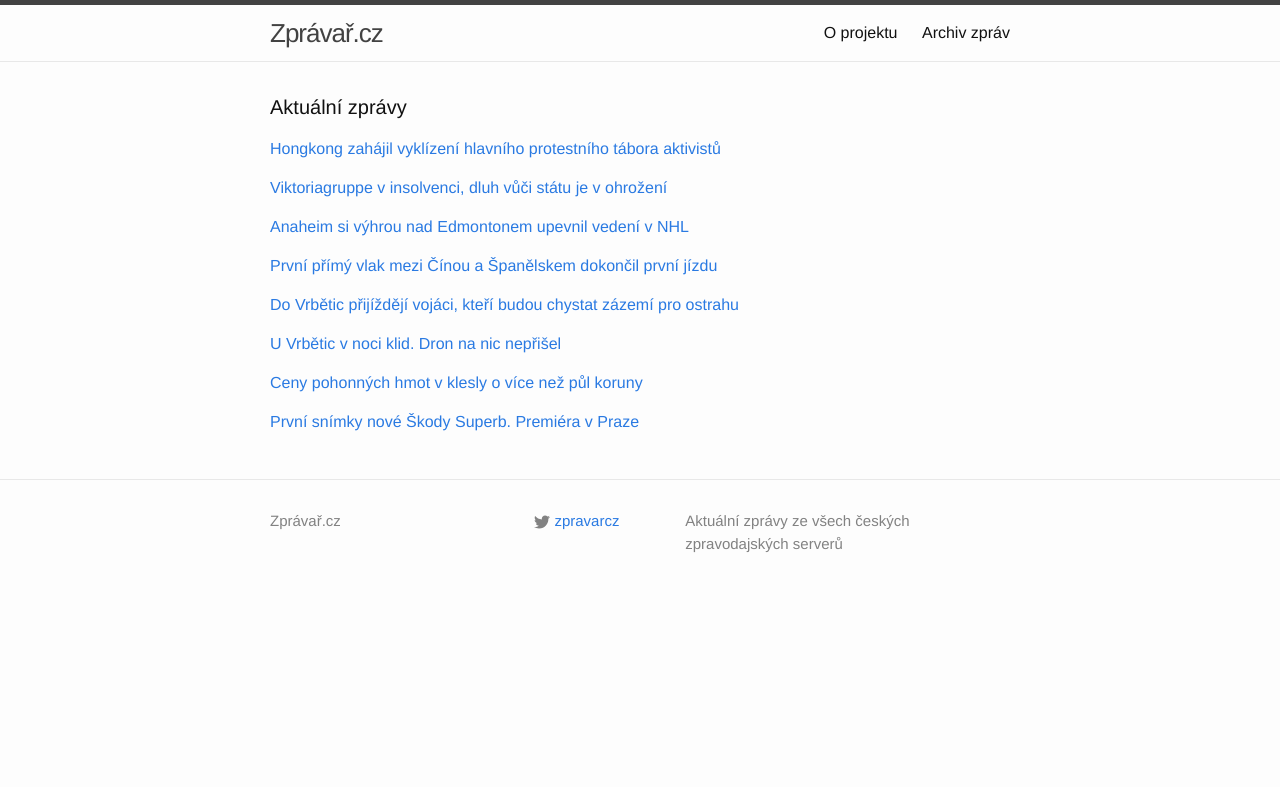
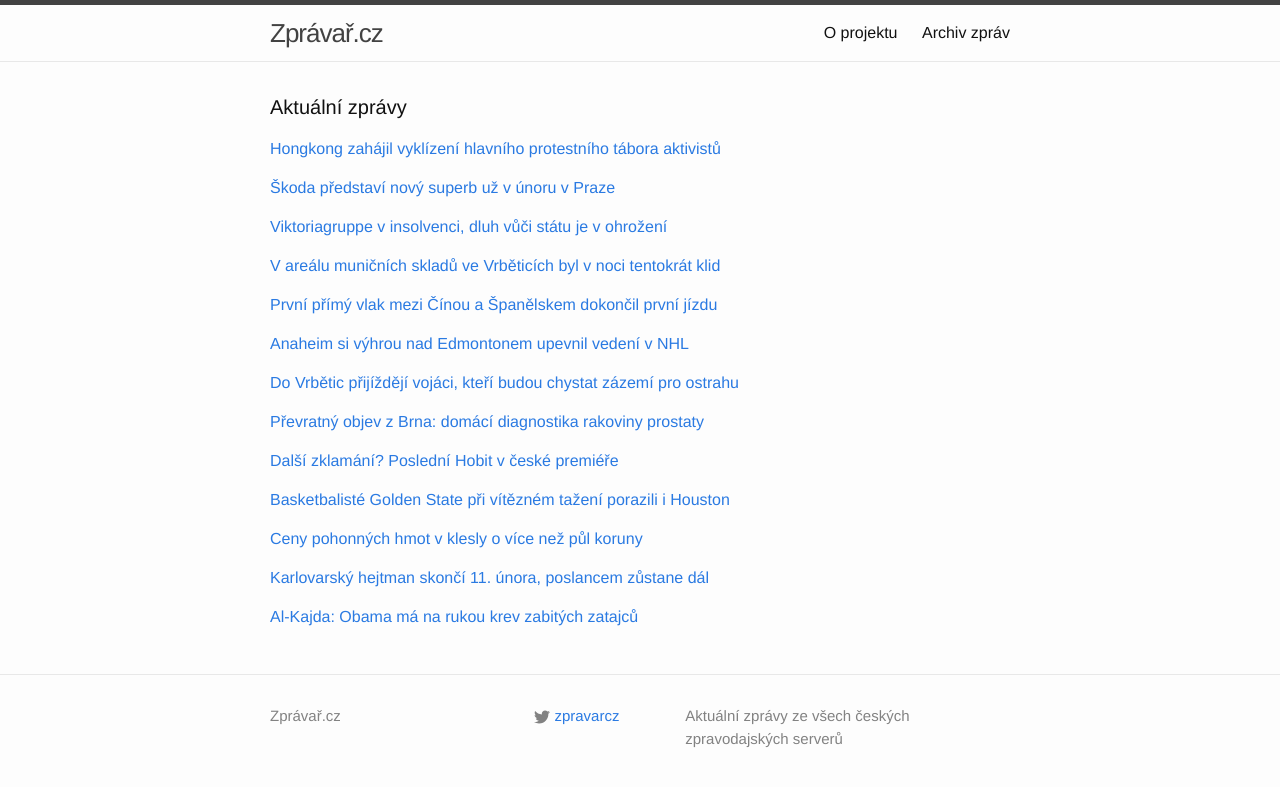
Before and after one commit to adliska/zpravar, a Jekyll site: the page built from index.html, in a window 1280 px wide. Shown: the top 787 px of the page. Built offline with Jekyll 4.4.1, drawn with Linux system fonts in a browser that asks for light colours.

Commit message:
zpravar news update

```diff
--- a/index.html
+++ b/index.html
@@ -17,56 +17,94 @@
 <li><a href=http://www.ceskenoviny.cz/zpravy/zpravy/hongkong-zahajil-vyklizeni-hlavniho-protestniho-tabora-aktivistu/1157511>Hongkong zahájil vyklízení hlavního protestního tábora aktivistů - www.ceskenoviny.cz</a></li>
 <li><a href=http://www.rozhlas.cz/_zprava/hongkong-zahajil-vyklizeni-hlavniho-protestniho-tabora-aktivistu--1431070>Hongkong zahájil vyklízení hlavního protestního tábora aktivistů - www.rozhlas.cz</a></li>
 </ul>
-</div><p><a href="javascript:;" onclick="toggle_visibility('zpravy1')">Viktoriagruppe v insolvenci, dluh vůči státu je v ohrožení</a></p>
+</div><p><a href="javascript:;" onclick="toggle_visibility('zpravy1')">Škoda představí nový superb už v únoru v Praze</a></p>
 <div id="zpravy1" style="display:none">
+<ul>
+<li><a href=http://www.novinky.cz/auto/356064-skoda-predstavi-novy-superb-uz-v-unoru-v-praze.html>Škoda představí nový superb už v únoru v Praze - www.novinky.cz</a></li>
+<li><a href=http://www.financninoviny.cz/zpravodajstvi/zpravy/skoda-auto-predstavi-novou-skodu-superb-v-unoru-v-praze/1157570>Škoda Auto představí novou Škodu Superb v únoru v Praze - www.financninoviny.cz</a></li>
+<li><a href=http://www.tyden.cz/rubriky/auta/prvni-snimky-nove-skody-superb-premiera-v-praze_326928.html>První snímky nové Škody Superb. Premiéra v Praze - www.tyden.cz</a></li>
+<li><a href=http://auto.idnes.cz/nova-skoda-superb-0zw-/ak_aktual.aspx?c=A140831_112158_automoto_fdv>První fotky nové Škody Superb. Premiéra bude v únoru v Praze - auto.idnes.cz</a></li>
+<li><a href=http://zpravy.aktualne.cz/ekonomika/auto/vyzkouseli-jsme-utajovany-novy-superb-vlajkova-lod-dospela/r~925e6516803211e48ee3002590604f2e/>Vyzkoušeli jsme utajovaný nový superb. Vlajková loď dospěla - zpravy.aktualne.cz</a></li>
+</ul>
+</div><p><a href="javascript:;" onclick="toggle_visibility('zpravy2')">Viktoriagruppe v insolvenci, dluh vůči státu je v ohrožení</a></p>
+<div id="zpravy2" style="display:none">
 <ul>
 <li><a href=http://www.ceskatelevize.cz/ct24/ekonomika/295123-viktoriagruppe-v-insolvenci-dluh-vuci-statu-je-v-ohrozeni/>Viktoriagruppe v insolvenci, dluh vůči státu je v ohrožení - www.ceskatelevize.cz</a></li>
 <li><a href=http://zpravy.e15.cz/zahranicni/udalosti/viktoriagruppe-je-v-insolvenci-cesku-dluzi-stamiliony-1144919>Viktoriagruppe je v insolvenci. Česku dluží stamiliony - zpravy.e15.cz</a></li>
 <li><a href=http://byznys.lidovky.cz/s-tajemnou-nemeckou-firmou-mizi-ceske-penize-i-nafta-fyw-/energetika.aspx?c=A141210_223138_energetika_Ele>S tajemnou německou firmou mizí české peníze i nafta  - byznys.lidovky.cz</a></li>
 <li><a href=http://www.financninoviny.cz/zpravodajstvi/zpravy/viktoriagruppe-ktera-cr-dluzi-stamiliony-je-v-insolvenci/1157514>Viktoriagruppe, která ČR dluží stamiliony, je v insolvenci - www.financninoviny.cz</a></li>
 </ul>
-</div><p><a href="javascript:;" onclick="toggle_visibility('zpravy2')">Anaheim si výhrou nad Edmontonem upevnil vedení v NHL</a></p>
-<div id="zpravy2" style="display:none">
+</div><p><a href="javascript:;" onclick="toggle_visibility('zpravy3')">V areálu muničních skladů ve Vrběticích byl v noci tentokrát klid</a></p>
+<div id="zpravy3" style="display:none">
+<ul>
+<li><a href=http://www.denik.cz/z_domova/v-arealu-municnich-skladu-ve-vrbeticich-byl-v-noci-tentokrat-klid-20141211.html>V areálu muničních skladů ve Vrběticích byl v noci tentokrát klid - www.denik.cz</a></li>
+<li><a href=http://www.tyden.cz/rubriky/domaci/u-vrbetic-v-noci-klid-dron-na-nic-neprisel_326922.html>U Vrbětic v noci klid. Dron na nic nepřišel - www.tyden.cz</a></li>
+<li><a href=http://zpravy.aktualne.cz/domaci/v-arealu-municnich-skladu-ve-vrbeticich-byl-v-noci-klid/r~302a7a5a810011e4a10c0025900fea04/>V areálu muničních skladů ve Vrběticích byl v noci klid - zpravy.aktualne.cz</a></li>
+<li><a href=http://www.ceskenoviny.cz/zpravy/zpravy/v-arealu-municnich-skladu-ve-vrbeticich-byl-v-noci-tentokrat-klid/1157541>V areálu muničních skladů ve Vrběticích byl v noci tentokrát klid - www.ceskenoviny.cz</a></li>
+</ul>
+</div><p><a href="javascript:;" onclick="toggle_visibility('zpravy4')">První přímý vlak mezi Čínou a Španělskem dokončil první jízdu</a></p>
+<div id="zpravy4" style="display:none">
+<ul>
+<li><a href=http://zpravy.e15.cz/domaci/udalosti/prvni-primy-vlak-mezi-cinou-a-spanelskem-dokoncil-prvni-jizdu-1144931>První přímý vlak mezi Čínou a Španělskem dokončil první jízdu - zpravy.e15.cz</a></li>
+<li><a href=http://www.tyden.cz/rubriky/byznys/svet/prvni-primy-vlak-mezi-cinou-a-spanelskem-poprve-v-cili_326921.html>První přímý vlak mezi Čínou a Španělskem poprvé v cíli - www.tyden.cz</a></li>
+<li><a href=http://ekonomika.idnes.cz/primy-vlak-cina-spanelsko-09d-/eko-doprava.aspx?c=A141211_065839_eko-doprava_wlk>První přímý vlak spojil Čínu a Španělsko. Jel 21 dní a vezl hračky - ekonomika.idnes.cz</a></li>
+<li><a href=http://www.novinky.cz/ekonomika/356046-z-ciny-do-spanelska-dorazil-prvni-primy-vlak-jel-21-dni.html>Z Číny do Španělska dorazil první přímý vlak, jel 21 dní - www.novinky.cz</a></li>
+</ul>
+</div><p><a href="javascript:;" onclick="toggle_visibility('zpravy5')">Anaheim si výhrou nad Edmontonem upevnil vedení v NHL</a></p>
+<div id="zpravy5" style="display:none">
 <ul>
 <li><a href=http://www.denik.cz/hokej/anaheim-si-vyhrou-nad-edmontonem-upevnil-vedeni-v-nhl-20141211.html>Anaheim si výhrou nad Edmontonem upevnil vedení v NHL - www.denik.cz</a></li>
 <li><a href=http://hokej.idnes.cz/anaheim-potvrdil-roli-favorita-dm6-/nhl.aspx?c=A141211_071636_nhl_Mkr>Anaheim potvrdil roli favorita, Kindl se vrátil do sestavy Detroitu - hokej.idnes.cz</a></li>
 <li><a href=http://sport.aktualne.cz/anaheim-si-vyhrou-nad-edmontonem-upevnil-vedeni-v-nhl/r~5f62945e80fd11e4bdad0025900fea04/>Anaheim si výhrou nad Edmontonem upevnil vedení v NHL - sport.aktualne.cz</a></li>
 <li><a href=http://www.sportovninoviny.cz/zpravy/anaheim-si-vyhrou-nad-edmontonem-upevnil-vedeni-v-nhl/1157534>Anaheim si výhrou nad Edmontonem upevnil vedení v NHL - www.sportovninoviny.cz</a></li>
 </ul>
-</div><p><a href="javascript:;" onclick="toggle_visibility('zpravy3')">První přímý vlak mezi Čínou a Španělskem dokončil první jízdu</a></p>
-<div id="zpravy3" style="display:none">
-<ul>
-<li><a href=http://zpravy.e15.cz/domaci/udalosti/prvni-primy-vlak-mezi-cinou-a-spanelskem-dokoncil-prvni-jizdu-1144931>První přímý vlak mezi Čínou a Španělskem dokončil první jízdu - zpravy.e15.cz</a></li>
-<li><a href=http://www.tyden.cz/rubriky/byznys/svet/prvni-primy-vlak-mezi-cinou-a-spanelskem-poprve-v-cili_326921.html>První přímý vlak mezi Čínou a Španělskem poprvé v cíli - www.tyden.cz</a></li>
-<li><a href=http://ekonomika.idnes.cz/primy-vlak-cina-spanelsko-09d-/eko-doprava.aspx?c=A141211_065839_eko-doprava_wlk>První přímý vlak spojil Čínu a Španělsko. Jel 21 dní a vezl hračky - ekonomika.idnes.cz</a></li>
-<li><a href=http://www.novinky.cz/ekonomika/356046-z-ciny-do-spanelska-dorazil-prvni-primy-vlak-jel-21-dni.html>Z Číny do Španělska dorazil první přímý vlak, jel 21 dní - www.novinky.cz</a></li>
-</ul>
-</div><p><a href="javascript:;" onclick="toggle_visibility('zpravy4')">Do Vrbětic přijíždějí vojáci, kteří budou chystat zázemí pro ostrahu</a></p>
-<div id="zpravy4" style="display:none">
+</div><p><a href="javascript:;" onclick="toggle_visibility('zpravy6')">Do Vrbětic přijíždějí vojáci, kteří budou chystat zázemí pro ostrahu</a></p>
+<div id="zpravy6" style="display:none">
 <ul>
 <li><a href=http://www.rozhlas.cz/_zprava/do-vrbetic-prijizdeji-vojaci-kteri-budou-chystat-zazemi-pro-ostrahu--1431056>Do Vrbětic přijíždějí vojáci, kteří budou chystat zázemí pro ostrahu - www.rozhlas.cz</a></li>
 <li><a href=http://www.novinky.cz/domaci/356051-k-vrbeticim-miri-vojaci-i-s-pandury-s-nocnim-videnim-a-termovizi.html>K Vrběticím míří vojáci i s pandury s nočním viděním a termovizí - www.novinky.cz</a></li>
 <li><a href=http://www.rozhlas.cz/_zprava/vrbetice-cekaji-na-prijezd-stovky-vojaku-kteri-zacnou-chystat-zazemi-pro-ostrahu--1431056>Vrbětice čekají na příjezd stovky vojáků, kteří začnou chystat zázemí pro ostrahu - www.rozhlas.cz</a></li>
 </ul>
-</div><p><a href="javascript:;" onclick="toggle_visibility('zpravy5')">U Vrbětic v noci klid. Dron na nic nepřišel</a></p>
-<div id="zpravy5" style="display:none">
+</div><p><a href="javascript:;" onclick="toggle_visibility('zpravy7')">Převratný objev z Brna: domácí diagnostika rakoviny prostaty</a></p>
+<div id="zpravy7" style="display:none">
 <ul>
-<li><a href=http://www.tyden.cz/rubriky/domaci/u-vrbetic-v-noci-klid-dron-na-nic-neprisel_326922.html>U Vrbětic v noci klid. Dron na nic nepřišel - www.tyden.cz</a></li>
-<li><a href=http://zpravy.aktualne.cz/domaci/v-arealu-municnich-skladu-ve-vrbeticich-byl-v-noci-klid/r~302a7a5a810011e4a10c0025900fea04/>V areálu muničních skladů ve Vrběticích byl v noci klid - zpravy.aktualne.cz</a></li>
-<li><a href=http://www.ceskenoviny.cz/zpravy/zpravy/v-arealu-municnich-skladu-ve-vrbeticich-byl-v-noci-tentokrat-klid/1157541>V areálu muničních skladů ve Vrběticích byl v noci tentokrát klid - www.ceskenoviny.cz</a></li>
+<li><a href=http://www.novinky.cz/domaci/355937-prevratny-objev-z-brna-domaci-diagnostika-rakoviny-prostaty.html>Převratný objev z Brna: domácí diagnostika rakoviny prostaty - www.novinky.cz</a></li>
+<li><a href=http://www.denik.cz/z_domova/brnensti-vedci-vyvinuli-snadny-domaci-test-ktery-odhali-rakovinu-prostaty-201412.html>Brněnští vědci vyvinuli snadný domácí test, který odhalí rakovinu prostaty - www.denik.cz</a></li>
+<li><a href=http://www.denik.cz/aktuality/vedci-z-brna-vyvinuli-metodu-jak-setrne-rozpoznat-nador-prostaty-20141210.html>Vědci z Brna vyvinuli metodu, jak šetrně rozpoznat nádor prostaty - www.denik.cz</a></li>
 </ul>
-</div><p><a href="javascript:;" onclick="toggle_visibility('zpravy6')">Ceny pohonných hmot v klesly o více než půl koruny</a></p>
-<div id="zpravy6" style="display:none">
+</div><p><a href="javascript:;" onclick="toggle_visibility('zpravy8')">Další zklamání? Poslední Hobit v české premiéře</a></p>
+<div id="zpravy8" style="display:none">
+<ul>
+<li><a href=http://www.tyden.cz/rubriky/kultura/film/dalsi-zklamani-posledni-hobit-v-ceske-premiere_326917.html>Další zklamání? Poslední Hobit v české premiéře - www.tyden.cz</a></li>
+<li><a href=http://www.denik.cz/film/filmove-premiery-hobitova-cesta-poldova-femme-fatale-a-marie-20141211.html>Filmové premiéry: Hobitova cesta, poldova femme fatale a Marie - www.denik.cz</a></li>
+<li><a href=http://www.novinky.cz/kultura/356005-filmove-premiery-pribeh-marie-hobit-bitva-peti-armad-a-raluca.html>Filmové premiéry: Příběh Marie, Hobit: Bitva pěti armád a Raluca - www.novinky.cz</a></li>
+</ul>
+</div><p><a href="javascript:;" onclick="toggle_visibility('zpravy9')">Basketbalisté Golden State při vítězném tažení porazili i Houston</a></p>
+<div id="zpravy9" style="display:none">
+<ul>
+<li><a href=http://sport.idnes.cz/basketbal-nba-zpravodajstvi-dgc-/basket.aspx?c=A141211_092821_sport-basket_rou>Basketbalisté Golden State při vítězném tažení porazili i Houston - sport.idnes.cz</a></li>
+<li><a href=http://www.denik.cz/ostatni_sport/basketbaliste-golden-state-pri-viteznem-tazeni-porazili-i-houston-20141211.html>Basketbalisté Golden State při vítězném tažení porazili i Houston - www.denik.cz</a></li>
+<li><a href=http://www.sportovninoviny.cz/zpravy/basketbaliste-golden-state-pri-viteznem-tazeni-porazili-i-houston/1157587>Basketbalisté Golden State při vítězném tažení porazili i Houston - www.sportovninoviny.cz</a></li>
+</ul>
+</div><p><a href="javascript:;" onclick="toggle_visibility('zpravy10')">Ceny pohonných hmot v klesly o více než půl koruny</a></p>
+<div id="zpravy10" style="display:none">
 <ul>
 <li><a href=http://zpravy.e15.cz/byznys/prumysl-a-energetika/ceny-pohonnych-hmot-v-klesly-o-vice-nez-pul-koruny-1144936>Ceny pohonných hmot v klesly o více než půl koruny - zpravy.e15.cz</a></li>
 <li><a href=http://www.financninoviny.cz/zpravodajstvi/zpravy/ceny-pohonnych-hmot-v-cr-vyrazne-klesly-o-vice-nez-pul-koruny/1157559>Ceny pohonných hmot v ČR výrazně klesly, o více než půl koruny - www.financninoviny.cz</a></li>
 <li><a href=http://www.novinky.cz/ekonomika/356036-benzin-na-stojanech-se-prodava-uz-i-pod-30-korun-za-litr.html>Benzín na stojanech se prodává už i pod 30 korun za litr - www.novinky.cz</a></li>
 </ul>
-</div><p><a href="javascript:;" onclick="toggle_visibility('zpravy7')">První snímky nové Škody Superb. Premiéra v Praze</a></p>
-<div id="zpravy7" style="display:none">
+</div><p><a href="javascript:;" onclick="toggle_visibility('zpravy11')">Karlovarský hejtman skončí 11. února, poslancem zůstane dál</a></p>
+<div id="zpravy11" style="display:none">
 <ul>
-<li><a href=http://www.tyden.cz/rubriky/auta/prvni-snimky-nove-skody-superb-premiera-v-praze_326928.html>První snímky nové Škody Superb. Premiéra v Praze - www.tyden.cz</a></li>
-<li><a href=http://auto.idnes.cz/nova-skoda-superb-0zw-/ak_aktual.aspx?c=A140831_112158_automoto_fdv>První fotky nové Škody Superb. Premiéra bude v únoru v Praze - auto.idnes.cz</a></li>
-<li><a href=http://zpravy.aktualne.cz/ekonomika/auto/vyzkouseli-jsme-utajovany-novy-superb-vlajkova-lod-dospela/r~925e6516803211e48ee3002590604f2e/>Vyzkoušeli jsme utajovaný nový superb. Vlajková loď dospěla - zpravy.aktualne.cz</a></li>
+<li><a href=http://zpravy.aktualne.cz/regiony/karlovarsky/karlovarsky-hejtman-konci-11-unora-poslancem-zustane-dal/r~a9f7f596811011e490f70025900fea04/>Karlovarský hejtman skončí 11. února, poslancem zůstane dál - zpravy.aktualne.cz</a></li>
+<li><a href=http://www.rozhlas.cz/_zprava/hejtman-karlovarskeho-kraje-novotny-odejde-z-funkce-zustane-jen-poslancem--1431125>Hejtman Karlovarského kraje Novotný odejde z funkce, zůstane jen poslancem - www.rozhlas.cz</a></li>
+<li><a href=http://www.lidovky.cz/karlovarsky-hejtman-novotny-odstoupi-nahradu-maji-zatim-jen-komuniste-1ny-/zpravy-domov.aspx?c=A141211_092507_ln_domov_Ele>Karlovarský hejtman Novotný odstoupí, poslancem zůstane dále  - www.lidovky.cz</a></li>
+</ul>
+</div><p><a href="javascript:;" onclick="toggle_visibility('zpravy12')">Al-Kajda: Obama má na rukou krev zabitých zatajců</a></p>
+<div id="zpravy12" style="display:none">
+<ul>
+<li><a href=http://www.tyden.cz/rubriky/zahranici/asie-a-oceanie/al-kajda-obama-ma-na-rukou-krev-zabitych-zatajcu_326924.html>Al-Kajda: Obama má na rukou krev zabitých zatajců - www.tyden.cz</a></li>
+<li><a href=http://www.lidovky.cz/dle-al-kaidy-v-jemenu-muze-za-smrt-osvobozovanych-rukojmich-obama-p92-/zpravy-svet.aspx?c=A141211_083740_ln_zahranici_Ele>Obamo, za smrt rukojmích můžeš ty, prohlašuje jemenská odnož al-Káidy  - www.lidovky.cz</a></li>
+<li><a href=http://www.tyden.cz/rubriky/zahranici/asie-a-oceanie/al-kajda-obama-ma-na-rukach-krev-zabitych-zatajcu_326924.html>Al-Kajda: Obama má na rukách krev zabitých zatajců - www.tyden.cz</a></li>
 </ul>
 </div></div>
```
